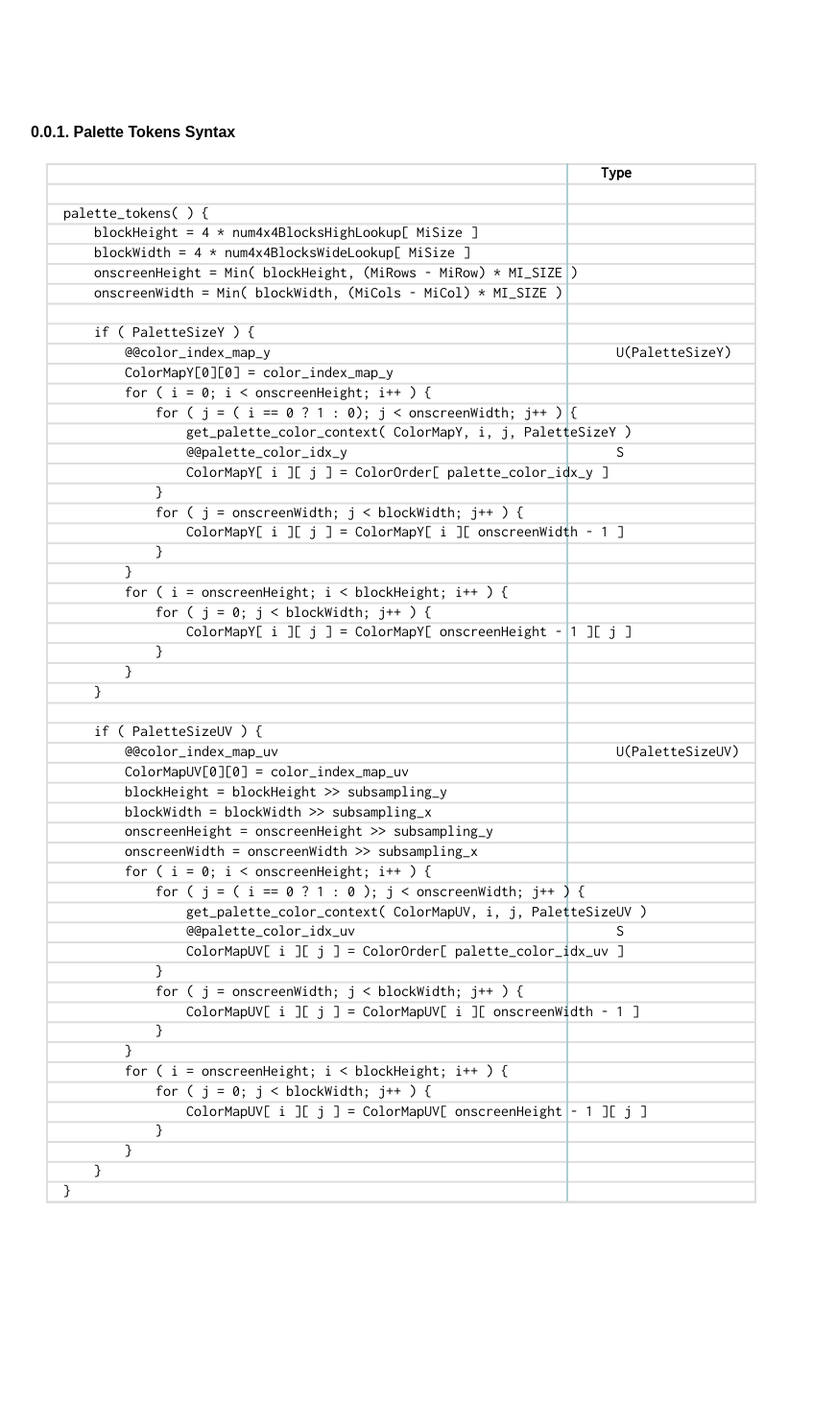
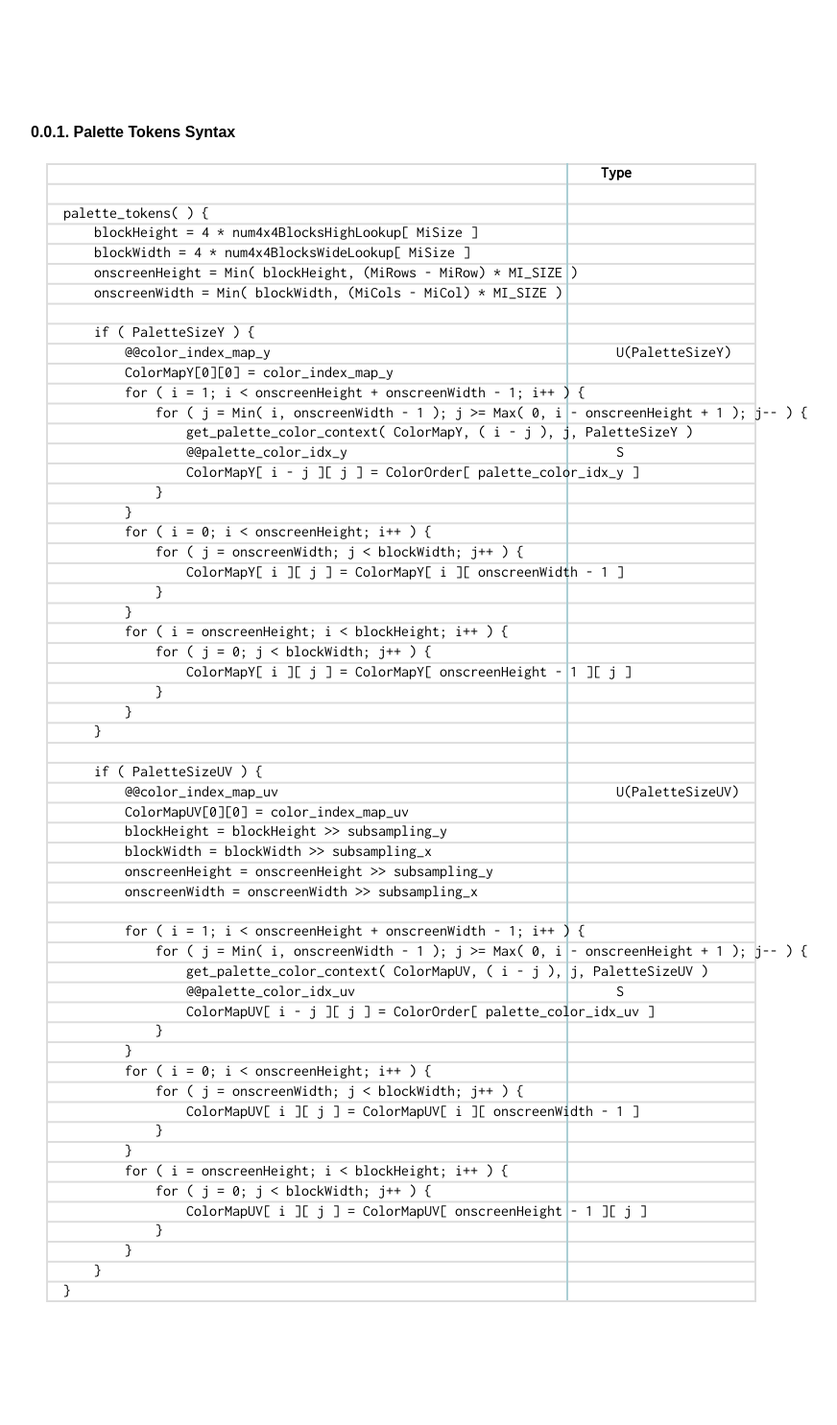
Before and after one commit to AOMediaCodec/av1-spec, a Jekyll site: the page built from 06.palette.tokens.md, in a window 1280 px wide. Shown: the whole page at 96% size, without its empty margins (96-968 px from the left). Built offline with Jekyll 4.4.1, drawn with Linux system fonts in a browser that asks for light colours; our own code applies the rules of GitHub Pages for plain Markdown files; before the commit the page ends 1382 px from its top, so only the background shows below that.

Commit message:
[palette_throughput] Add palette_throughput experiment
Change-Id: I4914f2034c45c7c84c746c8df0135bc177adf51a

```diff
--- a/06.palette.tokens.md
+++ b/06.palette.tokens.md
@@ -10,12 +10,14 @@ palette_tokens( ) {
     if ( PaletteSizeY ) {
         @@color_index_map_y                                             U(PaletteSizeY)
         ColorMapY[0][0] = color_index_map_y
+        for ( i = 1; i < onscreenHeight + onscreenWidth - 1; i++ ) {
+            for ( j = Min( i, onscreenWidth - 1 ); j >= Max( 0, i - onscreenHeight + 1 ); j-- ) {
+                get_palette_color_context( ColorMapY, ( i - j ), j, PaletteSizeY )
+                @@palette_color_idx_y                                   S
+                ColorMapY[ i - j ][ j ] = ColorOrder[ palette_color_idx_y ]
+            }
+        }
         for ( i = 0; i < onscreenHeight; i++ ) {
-            for ( j = ( i == 0 ? 1 : 0); j < onscreenWidth; j++ ) {
-                get_palette_color_context( ColorMapY, i, j, PaletteSizeY )
-                @@palette_color_idx_y                                   S
-                ColorMapY[ i ][ j ] = ColorOrder[ palette_color_idx_y ]
-            }
             for ( j = onscreenWidth; j < blockWidth; j++ ) {
                 ColorMapY[ i ][ j ] = ColorMapY[ i ][ onscreenWidth - 1 ]
             }
@@ -34,12 +36,15 @@ palette_tokens( ) {
         blockWidth = blockWidth >> subsampling_x
         onscreenHeight = onscreenHeight >> subsampling_y
         onscreenWidth = onscreenWidth >> subsampling_x
+
+        for ( i = 1; i < onscreenHeight + onscreenWidth - 1; i++ ) {
+            for ( j = Min( i, onscreenWidth - 1 ); j >= Max( 0, i - onscreenHeight + 1 ); j-- ) {
+                get_palette_color_context( ColorMapUV, ( i - j ), j, PaletteSizeUV )
+                @@palette_color_idx_uv                                  S
+                ColorMapUV[ i - j ][ j ] = ColorOrder[ palette_color_idx_uv ]
+            }
+        }
         for ( i = 0; i < onscreenHeight; i++ ) {
-            for ( j = ( i == 0 ? 1 : 0 ); j < onscreenWidth; j++ ) {
-                get_palette_color_context( ColorMapUV, i, j, PaletteSizeUV )
-                @@palette_color_idx_uv                                  S
-                ColorMapUV[ i ][ j ] = ColorOrder[ palette_color_idx_uv ]
-            }
             for ( j = onscreenWidth; j < blockWidth; j++ ) {
                 ColorMapUV[ i ][ j ] = ColorMapUV[ i ][ onscreenWidth - 1 ]
             }
```
Also changed, not shown: 03.symbols.md (+0 -1 lines).
